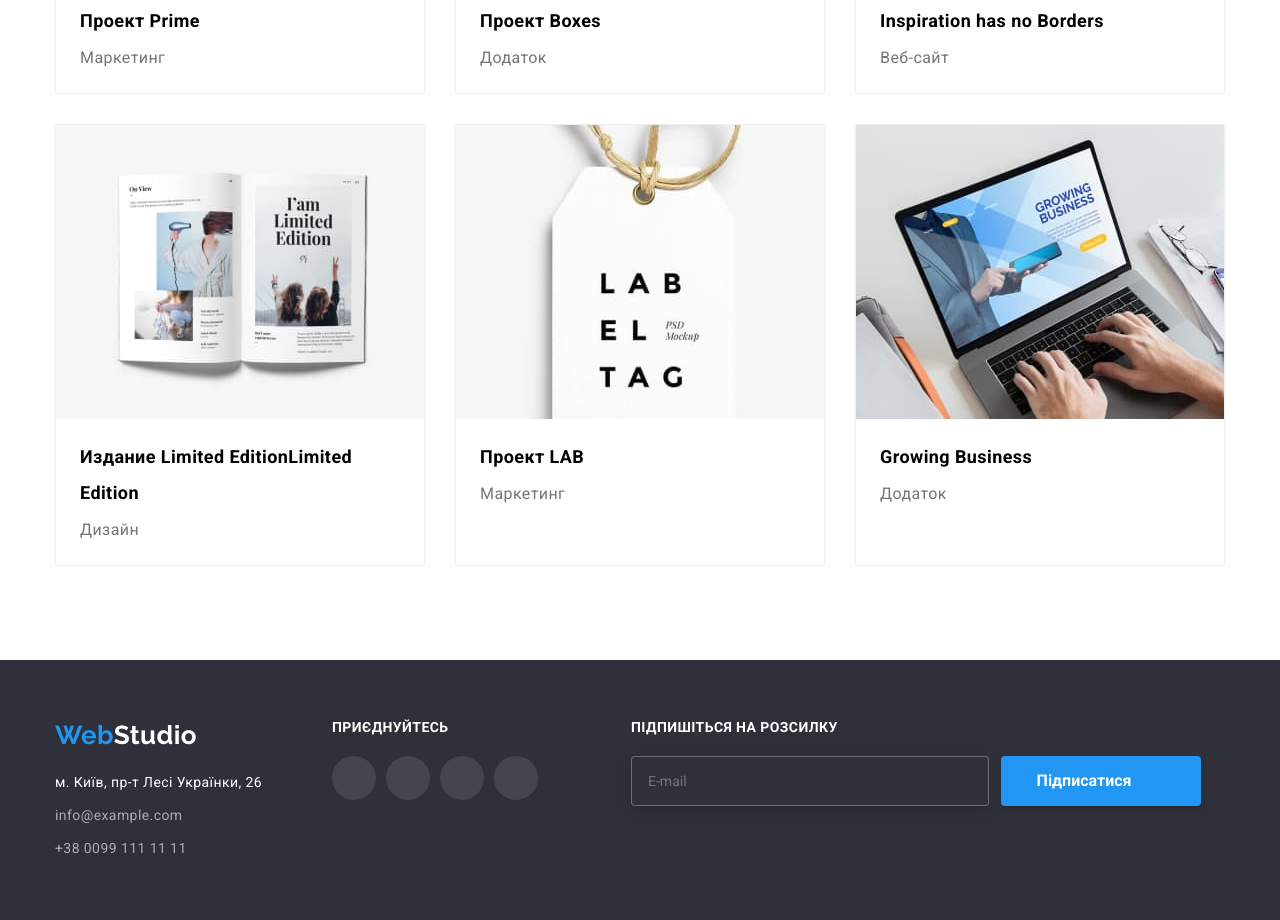
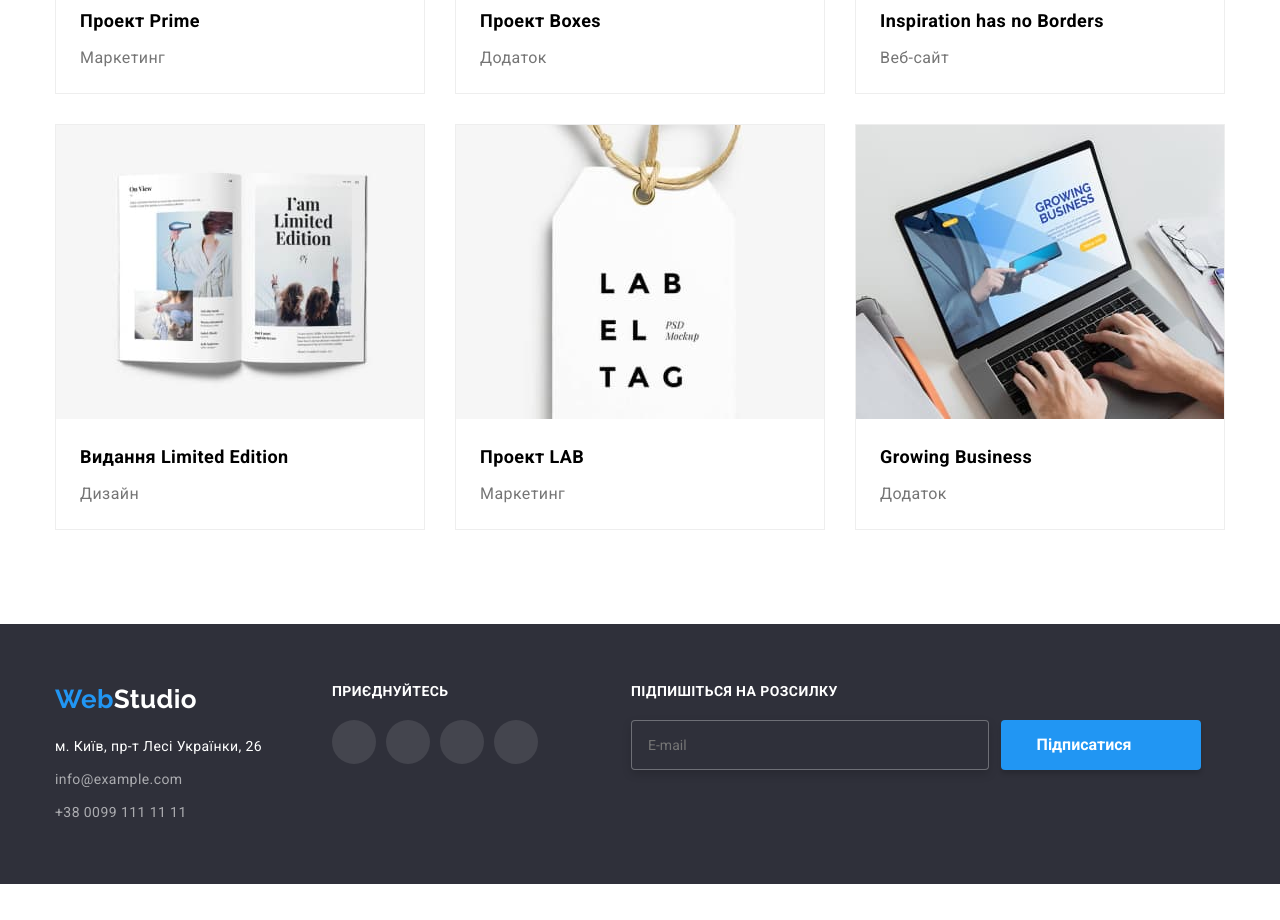
Before and after one commit to DmitryKuprienko/goit-markup-hw-0007, a plain HTML site: page portfolio.html in a window 1280 px wide. Shown: the part 1011-1931 px from the top of the page. After the commit the page ends 1895 px from the top, so only its background shows below. Drawn offline with nearby package versions, Linux system fonts and the light colour scheme.

Commit message:
виправив текст

```diff
--- a/portfolio.html
+++ b/portfolio.html
@@ -237,7 +237,7 @@
             </div>
             <div class="portfolio__description">
               <h2 class="portfolio__title">
-                Издание <span lang="en">Limited Edition</span>Limited Edition
+                Видання<span lang="en"> Limited Edition</span>
               </h2>
               <p class="portfolio__text">Дизайн</p>
             </div>
```
